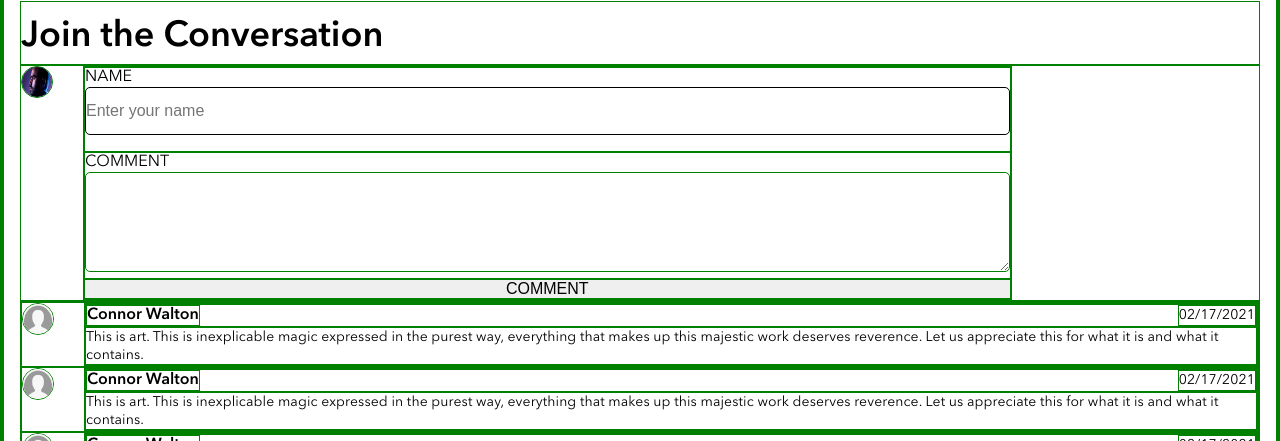
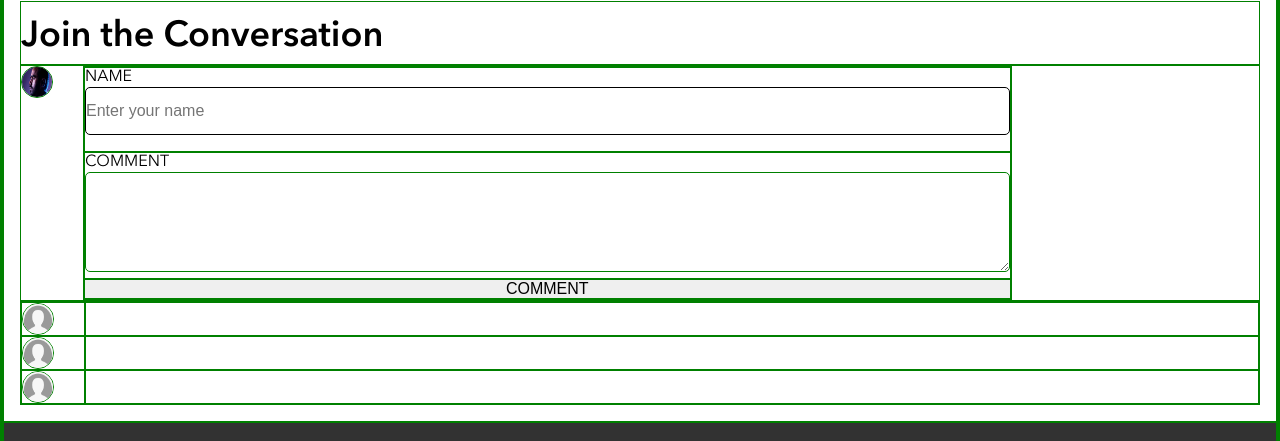
Before and after one commit to rm-jordan/bandsite, a plain HTML site: page index.html in a window 1280 px wide. Shown: the part 2959-3400 px from the top of the page. Drawn offline with Linux system fonts and the light colour scheme.

Commit message:
building comment section in JS, successful rendering of elements so far, following HTML schema

```diff
--- a/index.html
+++ b/index.html
@@ -98,7 +98,7 @@
     <!-- comment section start -->
 
     <section class="comment__section">
-        <article class="comment__container">
+        <!-- <article class="comment__container">
             <img class="comment__img"  src="./Assets/Images/default.png" alt="default image">
           <div class='comment__profile__container'>
             <div class="comment__profile__header">
@@ -124,7 +124,7 @@
                 <p>02/17/2021</p>
               </div>
           <p>This is art. This is inexplicable magic expressed in the purest way, everything that makes up this majestic work deserves reverence. Let us appreciate this for what it is and what it contains.</p></div>
-          </article>
+          </article> -->
       </section>
 
 
--- a/scripts/index-page.js
+++ b/scripts/index-page.js
@@ -16,32 +16,60 @@ let commentList = [
   }
 ]
 
-
-//lets grab the parent element
-// let parent = document.querySelector('.comments')
-
-//create the child element
-
-// let header = document.createElement('h2')
-// header.classList.add('comments__header')
-
-//put the child inside by calling .appendChild
-
-// parent.appendChild(header);
-
-// console.log(header)
-
-// so this above works,just need to add something to the header
-
-// let testComment = document.querySelector('.comments__header');
-// testComment.innerText = "Join the Conversation";
+// console.table(commentList);  // <--works
 
 
-//so do I have to do this every single element within the comments box? // can I create certain parts in HTML and then appendChild to them?
+// lets grab the parent element
+let parentComment = document.querySelector('.comment__section');
+// console.log(parent);  <---works
 
-// say create the header I did above and a container in HTML, then add the bits inside using JS?, is the form created in JS?
+function commentsArray() {
+  for(let i = 0; i < commentList.length; i++){
+    //create article
+    // console.log(commentList[i]); //iterate through the list
+    //above iteration is working
+
+    //now create the article element
+    const commentArticle = document.createElement('article');
+    // console.log(commentArticle); // <---works
+    commentArticle.classList.add('comment__container');
+    // console.log(commentArticle); <---works
+
+    //img element
+    const commentImg = document.createElement('img');
+    // console.log(commentImg); <---works
+    commentImg.classList.add('comment__img');
+    // console.log(commentImg); <--works
+    commentImg.setAttribute('src', '../Assets/Images/default.png');
+
+    // create the div - comment__profile__container
+    const commentContainer = document.createElement('div')
+    // console.log(commentContainer);  <--works
+    commentContainer.classList.add('comment__profile__container');
+    // console.log(commentContainer); <--works
 
 
-// so what we would do is use a loop to add to this comments section by appending to the html above?
+    // create the div - comment__profile__header
 
-//
+
+    // create the h4 - user - array
+
+
+    // create the p - date - array
+
+
+    // create the p - enclosed in profile header - array comments
+
+    //remember this order does matter
+    commentArticle.appendChild(commentImg);
+    commentArticle.appendChild(commentContainer);
+
+
+    // glue everything together <---
+    parentComment.appendChild(commentArticle);
+
+  }
+
+}
+
+commentsArray();
```
